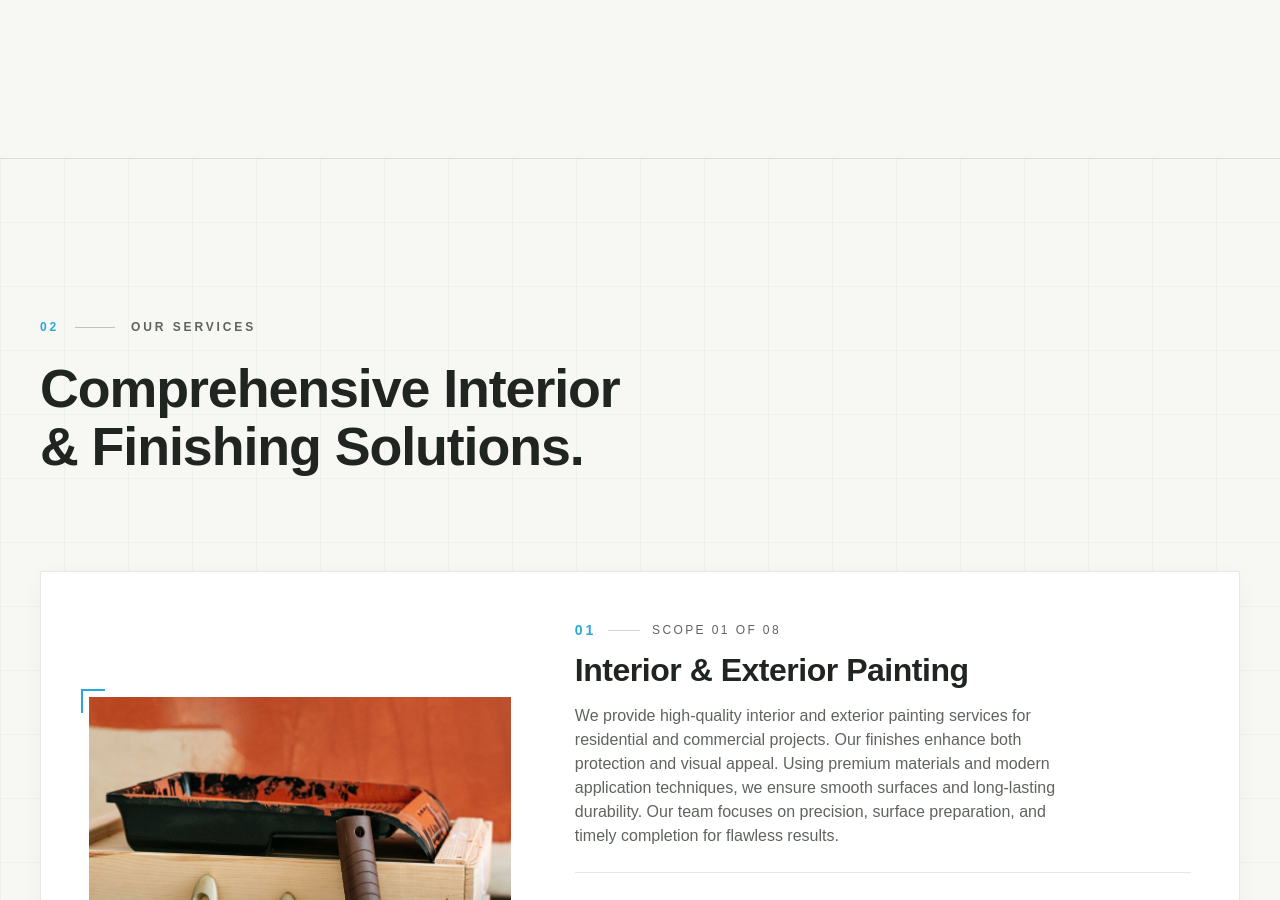
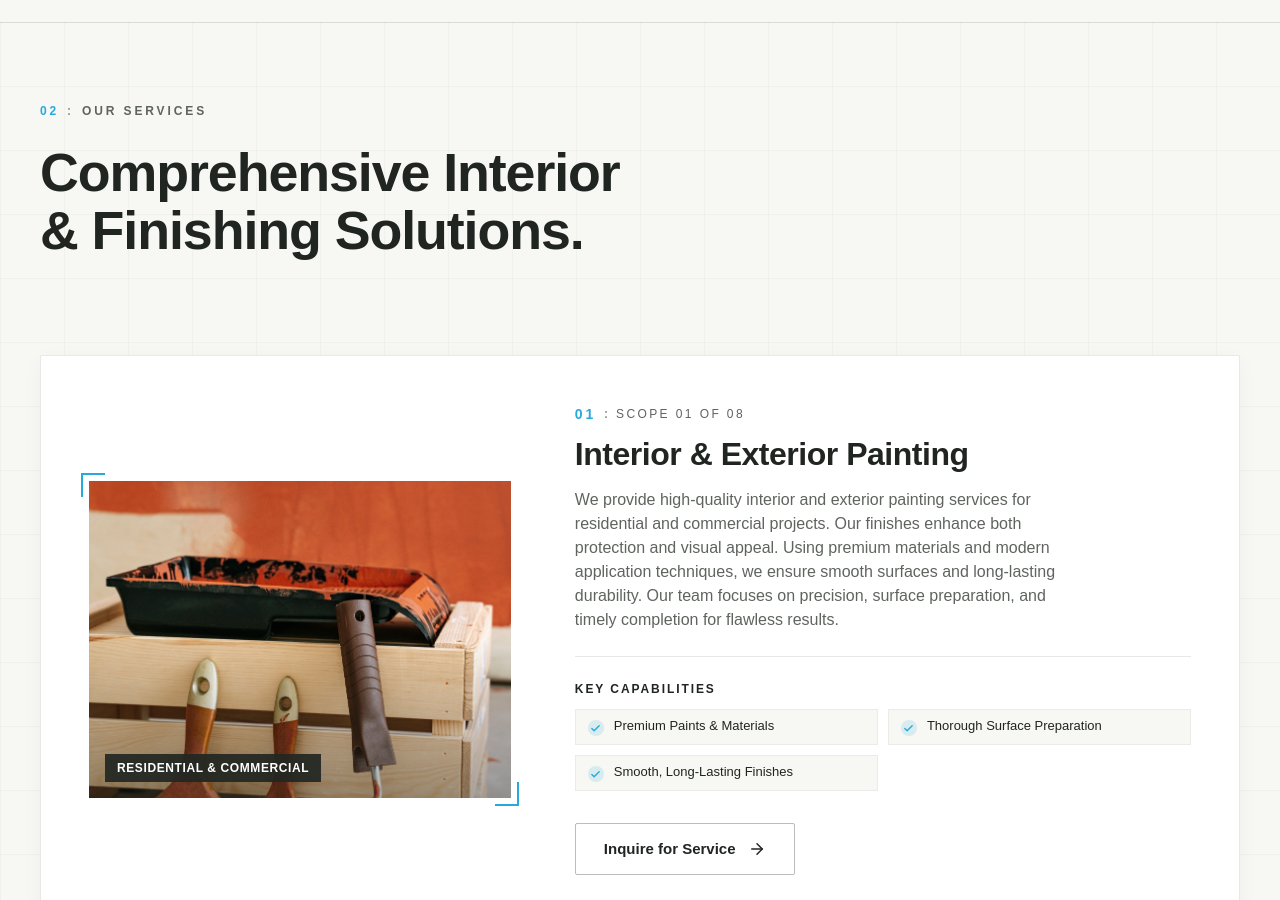
Before and after one commit to rauniyarsonu/rcolors-webapp, a React (Vite) app in the folder frontend/: page /businesses/r-colors in a window 1280 px wide. Shown: the part 1900-2800 px from the top of the page. Built offline with nearby package versions, Linux system fonts and the light colour scheme.

Commit message:
add career page and fix unwanted spaces from app

```diff
--- a/frontend/src/components/Navbar.tsx
+++ b/frontend/src/components/Navbar.tsx
@@ -141,8 +141,7 @@ export default function Navbar() {
     ? "focus-visible:outline focus-visible:outline-2 focus-visible:outline-offset-2 focus-visible:outline-white"
     : "focus-visible:outline focus-visible:outline-2 focus-visible:outline-offset-2 focus-visible:outline-brand-navy";
   const dropdownLinkClass = (href: string) =>
-    `flex min-h-[44px] items-center px-6 text-[15px] font-medium transition-colors hover:text-brand-sky focus-visible:outline focus-visible:outline-2 focus-visible:-outline-offset-2 focus-visible:outline-brand-navy ${
-      pathname === href ? "text-brand-sky font-semibold" : ""
+    `flex min-h-[44px] items-center px-6 text-[15px] font-medium transition-colors hover:text-brand-sky focus-visible:outline focus-visible:outline-2 focus-visible:-outline-offset-2 focus-visible:outline-brand-navy ${pathname === href ? "text-brand-sky font-semibold" : ""
     }`;
 
   const navLinkClass = `relative flex min-h-[44px] min-w-11 items-center justify-center rounded-sm transition-colors ${hoverClass} ${focusRingClass}`;
@@ -152,8 +151,7 @@ export default function Navbar() {
 
   return (
     <header
-      className={`w-full z-50 pt-[env(safe-area-inset-top)] transition-colors duration-300 ${headerPosClass} ${headerBgClass} ${
-        isCx ? "cx" : ""
+      className={`w-full z-50 pt-[env(safe-area-inset-top)] transition-colors duration-300 ${headerPosClass} ${headerBgClass} ${isCx ? "cx" : ""
         } ${isCx && isTransparent ? "cx-on-dark" : ""}`}
     >
       <div className="site-container flex h-16 items-center justify-between gap-3 lg:h-20">
@@ -228,11 +226,10 @@ export default function Navbar() {
               Careers
               {activeBar(isActive("/careers"))}
             </Link>
-            {/* From xl only: at lg (1024px) the row doesn't fit it, and "Discuss Your Project" already links to /contact */}
-            <Link href="/contact" className={`${navLinkClass} hidden xl:flex`} aria-current={pathname === "/contact" ? "page" : undefined}>
+            {/* <Link href="/contact" className={navLinkClass} aria-current={pathname === "/contact" ? "page" : undefined}>
               Contact
               {activeBar(isActive("/contact"))}
-            </Link>
+            </Link> */}
           </nav>
 
           <Link
@@ -260,8 +257,7 @@ export default function Navbar() {
 
       {/* Mobile drawer */}
       <div
-        className={`fixed inset-0 z-[60] bg-black/50 transition-opacity duration-300 lg:hidden ${
-          isMobileMenuOpen ? "opacity-100" : "pointer-events-none opacity-0"
+        className={`fixed inset-0 z-[60] bg-black/50 transition-opacity duration-300 lg:hidden ${isMobileMenuOpen ? "opacity-100" : "pointer-events-none opacity-0"
           }`}
         aria-hidden="true"
         onClick={() => closeDrawer(false)}
@@ -397,8 +393,7 @@ function NavDropdown({
       <div
         id={panelId}
         ref={panelRef}
-        className={`absolute top-full z-50 pt-2 duration-200 motion-reduce:transition-none ${
-          align === "right" ? "right-0 xl:left-0 xl:right-auto" : "left-0"
+        className={`absolute top-full z-50 pt-2 duration-200 motion-reduce:transition-none ${align === "right" ? "right-0 xl:left-0 xl:right-auto" : "left-0"
           } ${
           // Visible immediately on open (so ArrowDown can focus a link), hidden only after the fade on close
           open
@@ -450,8 +445,7 @@ function DrawerAccordion({
     <div className="border-b">
       <button
         type="button"
-        className={`flex min-h-[52px] w-full items-center justify-between gap-3 px-6 text-left transition-colors hover:bg-gray-50 focus-visible:outline focus-visible:outline-2 focus-visible:-outline-offset-2 focus-visible:outline-brand-navy ${
-          active ? "text-brand-sky" : ""
+        className={`flex min-h-[52px] w-full items-center justify-between gap-3 px-6 text-left transition-colors hover:bg-gray-50 focus-visible:outline focus-visible:outline-2 focus-visible:-outline-offset-2 focus-visible:outline-brand-navy ${active ? "text-brand-sky" : ""
           }`}
         aria-expanded={open}
         aria-controls={panelId}
@@ -468,8 +462,7 @@ function DrawerAccordion({
           Open: no `visible` class, so the closed drawer's hidden visibility still applies to these links. */}
       <div
         id={panelId}
-        className={`grid transition-[grid-template-rows,visibility] duration-200 ease-out motion-reduce:transition-none ${
-          open ? "grid-rows-[1fr]" : "invisible grid-rows-[0fr]"
+        className={`grid transition-[grid-template-rows,visibility] duration-200 ease-out motion-reduce:transition-none ${open ? "grid-rows-[1fr]" : "invisible grid-rows-[0fr]"
           }`}
       >
         <div className="overflow-hidden">
@@ -504,8 +497,7 @@ function DrawerLink({
       href={href}
       onClick={onNavigate}
       aria-current={current ? "page" : undefined}
-      className={`flex items-center gap-3 px-6 transition-colors hover:bg-gray-50 focus-visible:outline focus-visible:outline-2 focus-visible:-outline-offset-2 focus-visible:outline-brand-navy ${
-        nested ? "min-h-[48px] pl-10 font-medium" : "min-h-[52px] border-b"
+      className={`flex items-center gap-3 px-6 transition-colors hover:bg-gray-50 focus-visible:outline focus-visible:outline-2 focus-visible:-outline-offset-2 focus-visible:outline-brand-navy ${nested ? "min-h-[48px] pl-10 font-medium" : "min-h-[52px] border-b"
         } ${current ? "text-brand-sky" : ""}`}
     >
       {current && <span aria-hidden="true" className="h-4 w-0.5 bg-brand-sky" />}
--- a/frontend/src/components/construction/Expertise.tsx
+++ b/frontend/src/components/construction/Expertise.tsx
@@ -82,7 +82,7 @@ export default function Expertise() {
     <section
       id="expertise"
       aria-labelledby="expertise-title"
-      className="relative bg-cx-paper py-24 md:py-32 lg:py-40 overflow-hidden"
+      className="relative bg-cx-paper pt-8 pb-20 md:pt-12 md:pb-28 lg:pt-14 lg:pb-32 overflow-hidden"
     >
       {/* Subtle architectural background grid line accents */}
       <div
--- a/frontend/src/components/construction/Intro.tsx
+++ b/frontend/src/components/construction/Intro.tsx
@@ -13,7 +13,7 @@ const highlights = [
 
 export default function Intro() {
   return (
-    <section id="who-we-are" aria-labelledby="intro-title" className="bg-cx-paper py-24 md:py-32 lg:py-40">
+    <section id="who-we-are" aria-labelledby="intro-title" className="bg-cx-paper pt-20 pb-8 md:pt-28 md:pb-12 lg:pt-32 lg:pb-14">
       <div className="cx-container">
         <div className="grid gap-14 lg:grid-cols-12 lg:gap-10">
           <div className="lg:col-span-6 xl:col-span-5">
--- a/frontend/src/components/construction/SectionLabel.tsx
+++ b/frontend/src/components/construction/SectionLabel.tsx
@@ -7,9 +7,11 @@ interface SectionLabelProps {
 export default function SectionLabel({ index, label, tone = "light" }: SectionLabelProps) {
   const onDark = tone === "dark";
   return (
-    <p className="flex items-center gap-4 text-xs font-semibold uppercase tracking-[0.24em]">
+    <p className="flex items-center gap-2 text-xs font-semibold uppercase tracking-[0.24em]">
       <span className="text-brand-sky font-bold">{index}</span>
-      <span aria-hidden="true" className={`h-px w-10 ${onDark ? "bg-white/30" : "bg-cx-ink/25"}`} />
+      <span aria-hidden="true" className={onDark ? "text-white/40" : "text-cx-muted/70"}>
+        :
+      </span>
       <span className={onDark ? "text-white/75" : "text-cx-muted"}>{label}</span>
     </p>
   );
--- a/frontend/src/components/construction/ServiceCard.tsx
+++ b/frontend/src/components/construction/ServiceCard.tsx
@@ -88,11 +88,13 @@ export default function ServiceCard({
         <div className="lg:col-span-6 xl:col-span-7 flex flex-col justify-center">
           <Reveal delay={150}>
             {/* Architectural Index Counter */}
-            <div className="flex items-center gap-3">
+            <div className="flex items-center gap-2">
               <span className="font-display text-sm font-bold tracking-[0.2em] text-brand-sky">
                 {service.index}
               </span>
-              <span aria-hidden="true" className="h-px w-8 bg-cx-ink/20" />
+              <span aria-hidden="true" className="text-xs font-semibold text-cx-muted/70">
+                :
+              </span>
               <span className="text-xs uppercase tracking-[0.2em] text-cx-muted font-medium">
                 Scope {service.index} of {service.total}
               </span>
--- a/frontend/src/components/r-colors/Intro.tsx
+++ b/frontend/src/components/r-colors/Intro.tsx
@@ -13,7 +13,7 @@ const highlights = [
 
 export default function Intro() {
   return (
-    <section id="who-we-are" aria-labelledby="intro-title" className="bg-cx-paper py-24 md:py-32 lg:py-40">
+    <section id="who-we-are" aria-labelledby="intro-title" className="bg-cx-paper pt-20 pb-8 md:pt-28 md:pb-12 lg:pt-32 lg:pb-14">
       <div className="cx-container">
         <div className="grid gap-14 lg:grid-cols-12 lg:gap-10">
           <div className="lg:col-span-6 xl:col-span-5">
--- a/frontend/src/components/r-colors/Services.tsx
+++ b/frontend/src/components/r-colors/Services.tsx
@@ -92,7 +92,7 @@ export default function Services() {
     <section
       id="services"
       aria-labelledby="services-title"
-      className="relative isolate overflow-hidden bg-cx-paper pb-24 md:pb-32 lg:pb-40"
+      className="relative isolate overflow-hidden bg-cx-paper pb-20 md:pb-28 lg:pb-32"
     >
       {/* Subtle architectural background grid line accents */}
       <div
@@ -100,7 +100,7 @@ export default function Services() {
         className="pointer-events-none absolute inset-0 -z-10 bg-[linear-gradient(to_right,rgb(var(--cx-ink)/0.03)_1px,transparent_1px),linear-gradient(to_bottom,rgb(var(--cx-ink)/0.03)_1px,transparent_1px)] bg-[size:4rem_4rem]"
       />
 
-      <div className="cx-container border-t border-cx-ink/10 pt-24 md:pt-32 lg:pt-40">
+      <div className="cx-container border-t border-cx-ink/10 pt-12 md:pt-16 lg:pt-20">
         <div className="max-w-3xl">
           <Reveal>
             <SectionLabel index="02" label="Our Services" />
```
Also changed, not shown: 1 other file (tests, documents, lock files or other folders). Lines whose indentation alone changed are shown as unchanged.
